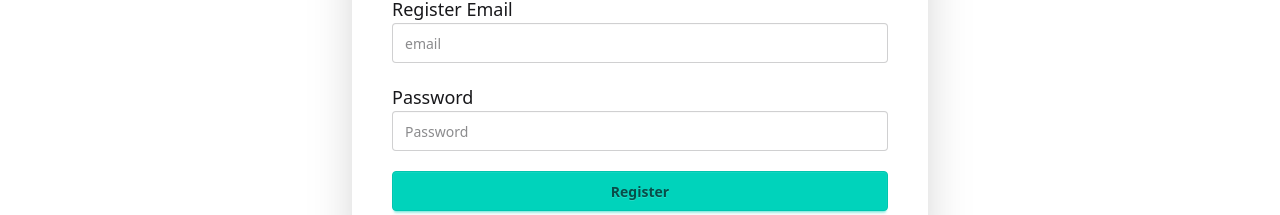
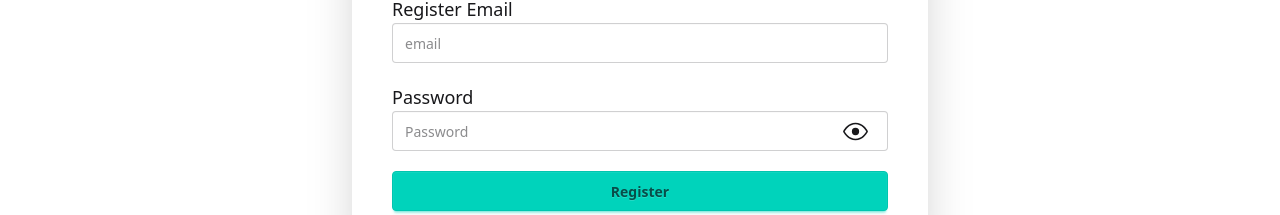
Before and after one commit to mdmonjumon/crowdcube-client, a React (Vite) app: page /register in a window 1280 px wide. Shown: the part 555-770 px from the top of the page. Built offline with nearby package versions, Linux system fonts and the light colour scheme; no server answers.

Commit message:
implement password show and hide

```diff
--- a/src/pages/Register.jsx
+++ b/src/pages/Register.jsx
@@ -1,9 +1,10 @@
 import { Link, useNavigate } from "react-router-dom";
 import Footer from "../components/Footer";
 import Navbar from "../components/Navbar";
-import { useContext } from "react";
+import { useContext, useState } from "react";
 import { AuthContext } from "../providers/AuthProvider";
 import Swal from "sweetalert2";
+import { GoEyeClosed, GoEye } from "react-icons/go";
 
 
 const Register = () => {
@@ -11,6 +12,7 @@ const Register = () => {
     const { registerUser, updateUserProfile, error, setError } = useContext(AuthContext)
     const navigate = useNavigate()
     const passwordRegex = /(?=.*[a-z])(?=.*[A-Z]).{6,}/;
+    const [showPassword, setShowPassword] = useState(false)
 
 
     const handleRegister = (e) => {
@@ -105,10 +107,17 @@ const Register = () => {
                             </div>
 
                             {/* password */}
-                            <div>
+                            <div className="relative">
                                 <label className="font-medium text-lg">Password</label>
-                                <input name="password" type="password" className="input w-full" placeholder="Password" required />
+                                <input name="password" type={`${showPassword? 'text':'password'}`} className="input w-full" placeholder="Password" required />
                                 <span className="text-error text-sm">{error}</span>
+                                <div onClick={() => setShowPassword(!showPassword)} className="absolute right-5 top-9 z-10 cursor-pointer">
+
+                                    {
+                                        showPassword ? <GoEyeClosed size='25'/> : <GoEye size='25' />
+                                    }
+
+                                </div>
                             </div>
 
                             <input className="btn btn-accent" type="submit" value="Register" />
```
